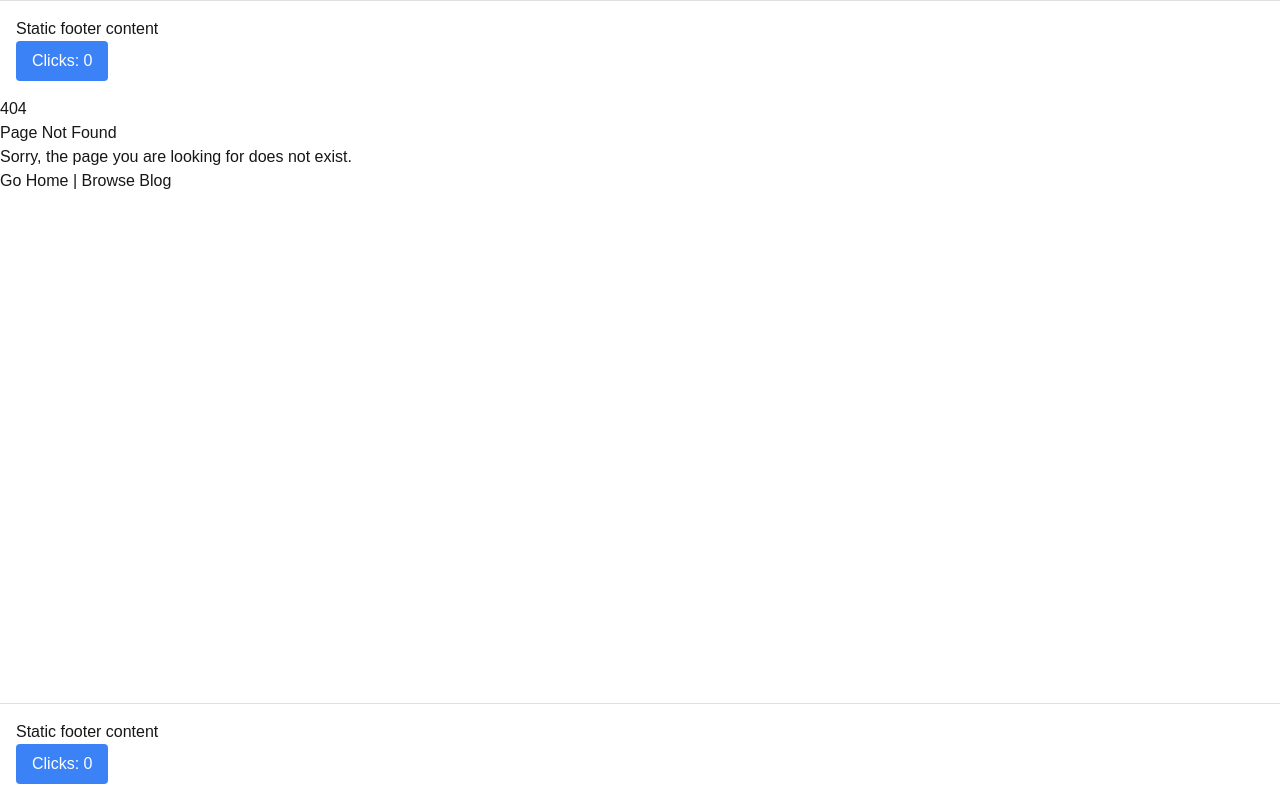
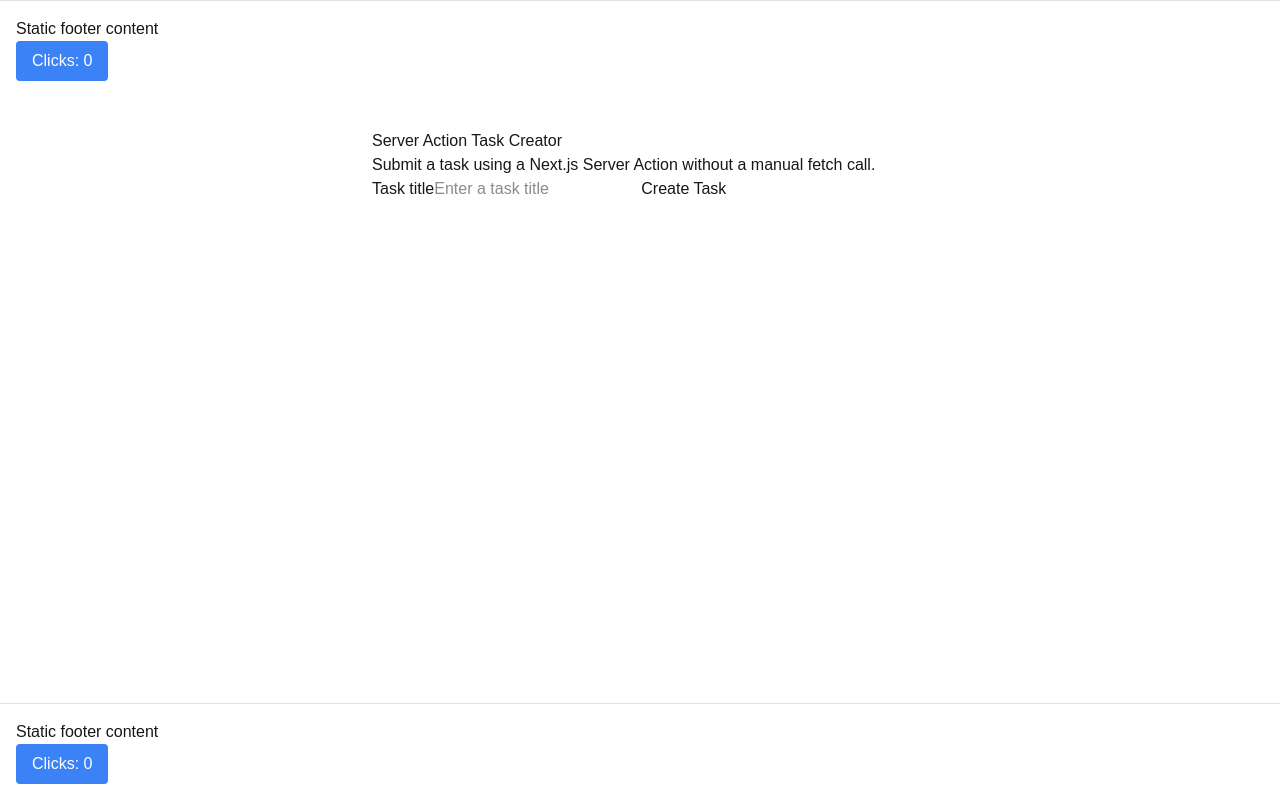
Before and after one commit to kalviumcommunity/DisputeGuard, a Next.js app in the folder frontend/: page /server-action in a window 1280 px wide. Before the commit this address had no page. Built offline with nearby package versions, Linux system fonts and the light colour scheme.

Commit message:
feat(basic-server-action-with-use-server): implement basic server action with 'use server' assignment

```diff
--- /dev/null
+++ b/frontend/app/server-action/TaskForm.tsx
@@ -0,0 +1,40 @@
+'use client';
+
+import { useActionState } from 'react';
+import { createTask } from './actions';
+
+const initialState = {
+  success: false,
+  message: '',
+};
+
+export default function TaskForm() {
+  const [state, formAction, pending] = useActionState(
+    createTask,
+    initialState
+  );
+
+  return (
+    <form action={formAction}>
+      <label htmlFor="title">Task title</label>
+
+      <input
+        id="title"
+        name="title"
+        type="text"
+        placeholder="Enter a task title"
+        required
+      />
+
+      <button type="submit" disabled={pending}>
+        {pending ? 'Creating...' : 'Create Task'}
+      </button>
+
+      {state.message && (
+        <p>
+          {state.message}
+        </p>
+      )}
+    </form>
+  );
+}
--- /dev/null
+++ b/frontend/app/server-action/actions.ts
@@ -0,0 +1,32 @@
+'use server';
+
+import { appendFile } from 'node:fs/promises';
+
+export async function createTask(
+  previousState: { success: boolean; message: string },
+  formData: FormData
+) {
+  const title = formData.get('title');
+
+  if (typeof title !== 'string' || title.trim().length < 3) {
+    return {
+      success: false,
+      message: 'Task title must be at least 3 characters.',
+    };
+  }
+
+  const task = {
+    title: title.trim(),
+    createdAt: new Date().toISOString(),
+  };
+
+  await appendFile(
+    'server-action-tasks.jsonl',
+    JSON.stringify(task) + '\n'
+  );
+
+  return {
+    success: true,
+    message: `Task "${task.title}" created successfully on the server.`,
+  };
+}
--- /dev/null
+++ b/frontend/app/server-action/page.tsx
@@ -0,0 +1,15 @@
+import TaskForm from './TaskForm';
+
+export default function ServerActionPage() {
+  return (
+    <main style={{ padding: '2rem', maxWidth: '600px', margin: '0 auto' }}>
+      <h1>Server Action Task Creator</h1>
+
+      <p>
+        Submit a task using a Next.js Server Action without a manual fetch call.
+      </p>
+
+      <TaskForm />
+    </main>
+  );
+}
```
Also changed, not shown: 1 other file (tests, documents, lock files or other folders).
